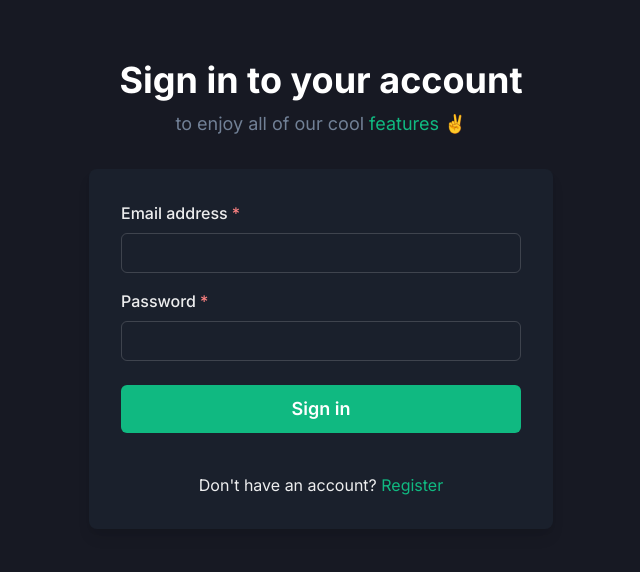
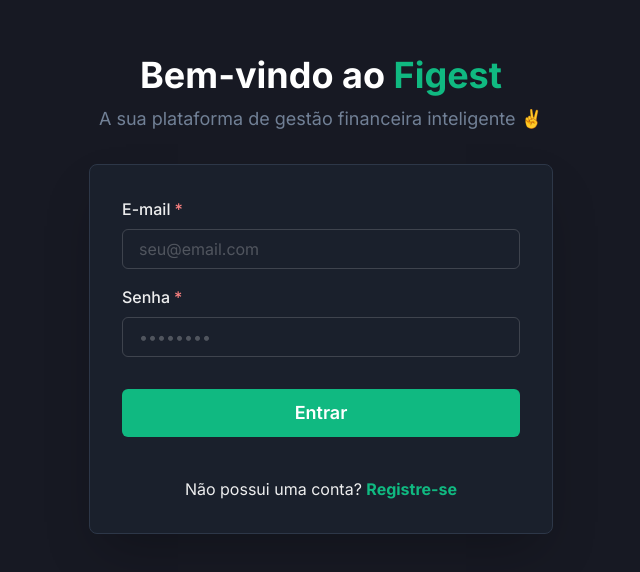
Before and after one commit to NicolasPetruci/Figest-FrontEnd, a Next.js app: page /login in a window 1280 px wide. Shown: the part 106-678 px from the top of the page, without its empty margins (319-959 px from the left). Built offline with nearby package versions, Linux system fonts and the light colour scheme; no server answers.

Commit message:
refactor: code optimizations and readability improvements

```diff
--- a/src/app/(auth)/login/page.tsx
+++ b/src/app/(auth)/login/page.tsx
@@ -61,50 +61,57 @@
     <Box minH="100vh" display="flex" alignItems="center" justifyContent="center" bg={useColorModeValue('gray.50', 'gray.900')} fontFamily="Inter, sans-serif">
       <Stack spacing={8} mx="auto" maxW="lg" py={12} px={6} w="full">
         <Stack align="center">
-          <Heading fontSize="4xl" color={textColor}>Sign in to your account</Heading>
-          <Text fontSize="lg" color="gray.500">
-            to enjoy all of our cool <Text as="span" color="#10B981">features</Text> ✌️
+          <Heading fontSize="4xl" color={textColor} textAlign="center">
+            Bem-vindo ao <Text as="span" color="#10B981">Figest</Text>
+          </Heading>
+          <Text fontSize="lg" color="gray.500" textAlign="center">
+            A sua plataforma de gestão financeira inteligente ✌️
           </Text>
         </Stack>
-        <Box rounded="lg" bg={bgColor} boxShadow="lg" p={8}>
+        <Box rounded="lg" bg={bgColor} boxShadow="2xl" p={8} borderWidth="1px" borderColor={useColorModeValue('gray.200', 'gray.700')}>
           <form onSubmit={handleSubmit}>
             <Stack spacing={4}>
               <FormControl id="email" isRequired>
-                <FormLabel>Email address</FormLabel>
+                <FormLabel>E-mail</FormLabel>
                 <Input
                   type="email"
                   value={email}
+                  placeholder="seu@email.com"
                   onChange={(e) => setEmail(e.target.value)}
                   focusBorderColor="#10B981"
                 />
               </FormControl>
               <FormControl id="password" isRequired>
-                <FormLabel>Password</FormLabel>
+                <FormLabel>Senha</FormLabel>
                 <Input
                   type="password"
                   value={password}
+                  placeholder="••••••••"
                   onChange={(e) => setPassword(e.target.value)}
                   focusBorderColor="#10B981"
                 />
               </FormControl>
-              <Stack spacing={10} pt={2}>
+              <Stack spacing={10} pt={4}>
                 <Button
                   type="submit"
-                  loadingText="Submitting"
+                  loadingText="Entrando..."
                   size="lg"
                   bg="#10B981"
                   color="white"
                   _hover={{
                     bg: '#059669',
+                    transform: 'translateY(-2px)',
+                    boxShadow: 'lg',
                   }}
+                  transition="all 0.2s"
                   isLoading={isLoading}
                 >
-                  Sign in
+                  Entrar
                 </Button>
               </Stack>
               <Stack pt={6}>
                 <Text align="center">
-                  Don't have an account? <ChakraLink as={Link} href="/register" color="#10B981">Register</ChakraLink>
+                  Não possui uma conta? <ChakraLink as={Link} href="/register" color="#10B981" fontWeight="bold">Registre-se</ChakraLink>
                 </Text>
               </Stack>
             </Stack>
--- a/src/app/layout.tsx
+++ b/src/app/layout.tsx
@@ -31,3 +31,5 @@
     </html>
   );
 }
+
+// Refatorado para melhor legibilidade
--- a/src/stores/authStore.ts
+++ b/src/stores/authStore.ts
@@ -18,9 +18,9 @@
 export const useAuthStore = create<AuthState>()(
   persist(
     (set) => ({
-      user: { id: "123", email: "mock@figest.com", name: "Nicolas" },
-      accessToken: "mock_token",
-      isAuthenticated: true,
+      user: null,
+      accessToken: null,
+      isAuthenticated: false,
       login: (data) =>
         set({
           user: data.user,
```
Also changed, not shown: src/components/ProtectedRoute.tsx (+19 -0 lines).
